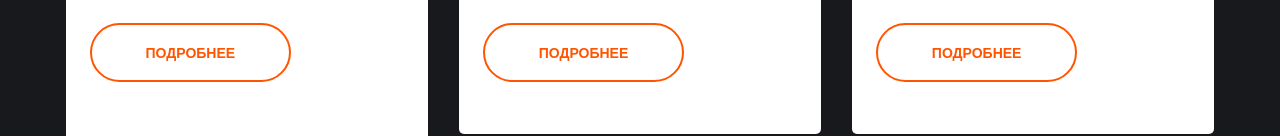
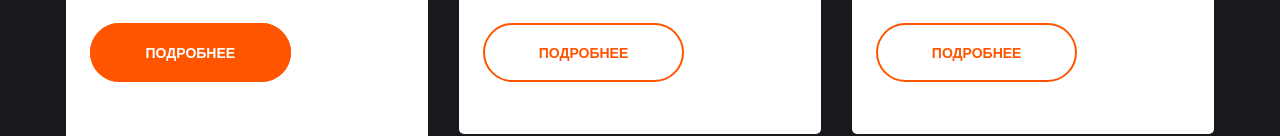
Before and after one commit to xgnatyuk/video-prod-site, a plain HTML site: page index.html in a window 1280 px wide. In both pictures the pointer is over the link 190 px from the left and 1188 px from the top of the page. Shown: the part 1136-1272 px from the top of the page. Drawn offline with nearby package versions, Linux system fonts and the light colour scheme.

Commit message:
main page btn hover added

```diff
--- a/main.css
+++ b/main.css
@@ -238,7 +238,7 @@ p {
     margin-left: 24px;
 }
 
-.btn--color--orange {
+.btn--color--white:hover {
     color: white;
     background: #FF5500;
     border: 2px solid #FF5500;
```
